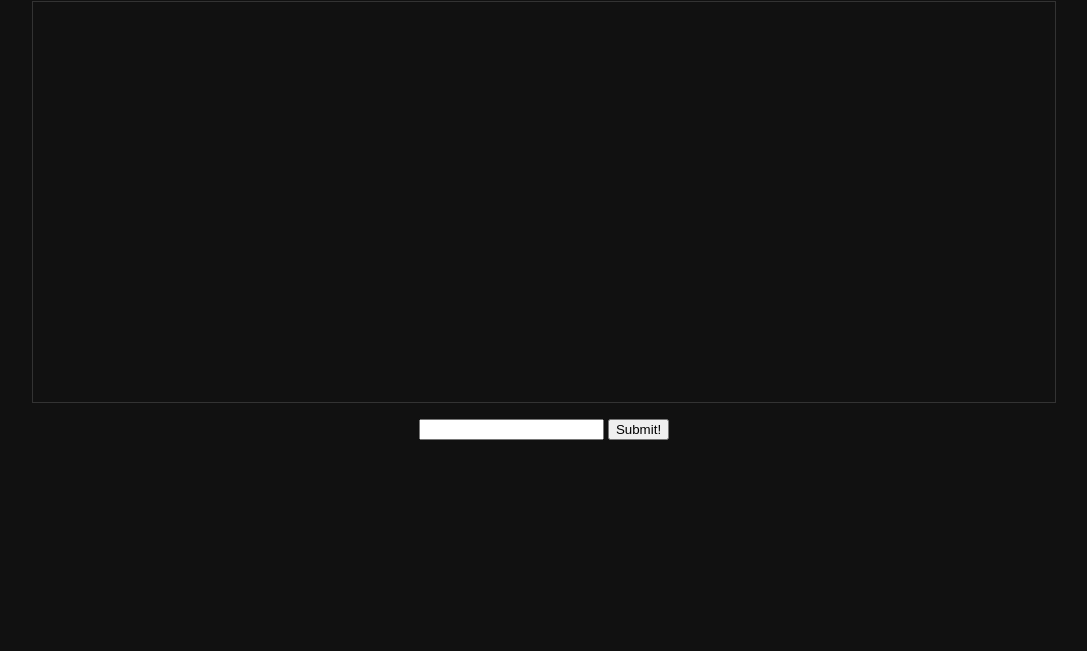
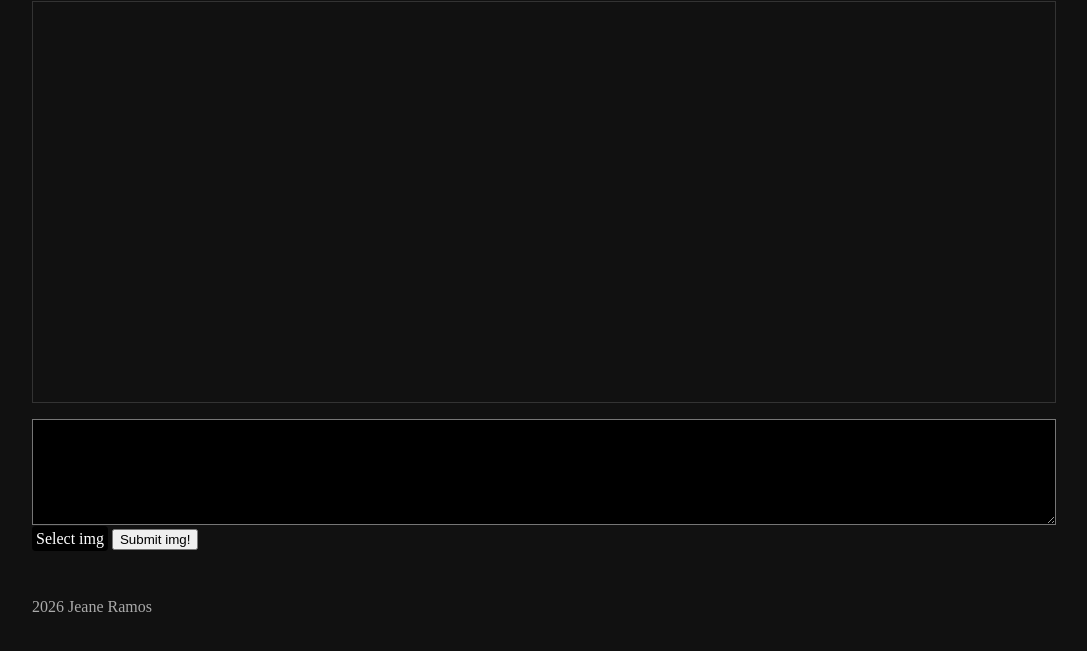
Before and after one commit to jeanbeanie/ai-quick-app, a website: page index.html in a window 1280 px wide. Shown: the part 127-778 px from the top of the page, without its empty margins (96-1183 px from the left). Drawn offline with Linux system fonts and the light colour scheme.

Commit message:
add file upload input, style

```diff
--- a/index.html
+++ b/index.html
@@ -10,13 +10,31 @@
     margin: auto;
     padding: 3rem 0;
   }
+  textarea {
+    width: -webkit-fill-available;
+    height: 100px;
+    background-color: black;
+    color: white;
+  }
+  .custom-btn {
+    background-color: black;
+    color: white;
+    padding: 4px;
+    cursor: pointer;
+    border-radius: 4px;
+  }
   #responseContent {
     border: 1px solid #333;
     height: 400px;
   }
-  #submitInput {
+  #submitForm {
     padding: 1rem;
     justify-self: center;
+    width: 100%;
+  }
+  #fileUpload {display:none;}
+  footer {
+    margin-top: 2rem;
   }
 </style>
 
@@ -24,9 +42,19 @@
   <body>
     <h1>Quick App Title</h1>
     <div id="responseContent"></div>
-    <div id="submitInput">
-      <input type="text"/>
-      <button>Submit!</button>
+    <div id="submitForm">
+      <form method="post" enctype="multipart/form-data" accept="image/png, image/jpeg">
+
+        <textarea name="textUpload"></textarea>
+
+        <label for="fileUpload" class="custom-btn">Select img</label>
+        <input type="file" id="fileUpload" name="fileUpload"/>
+
+        <button type="submit">Submit img!</button>
+      </form>
     </div>
   </body>
+  <footer>
+    2026 Jeane Ramos
+  </footer>
 </html>
```
